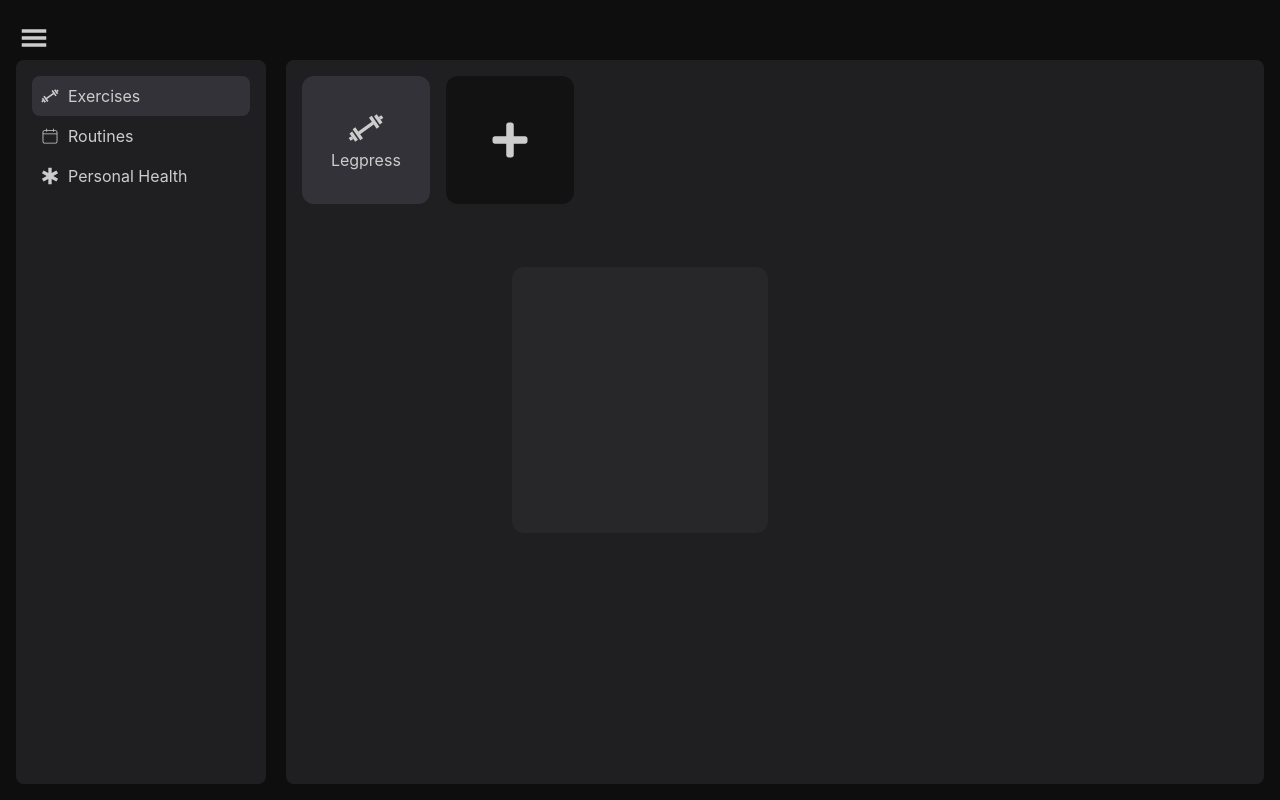
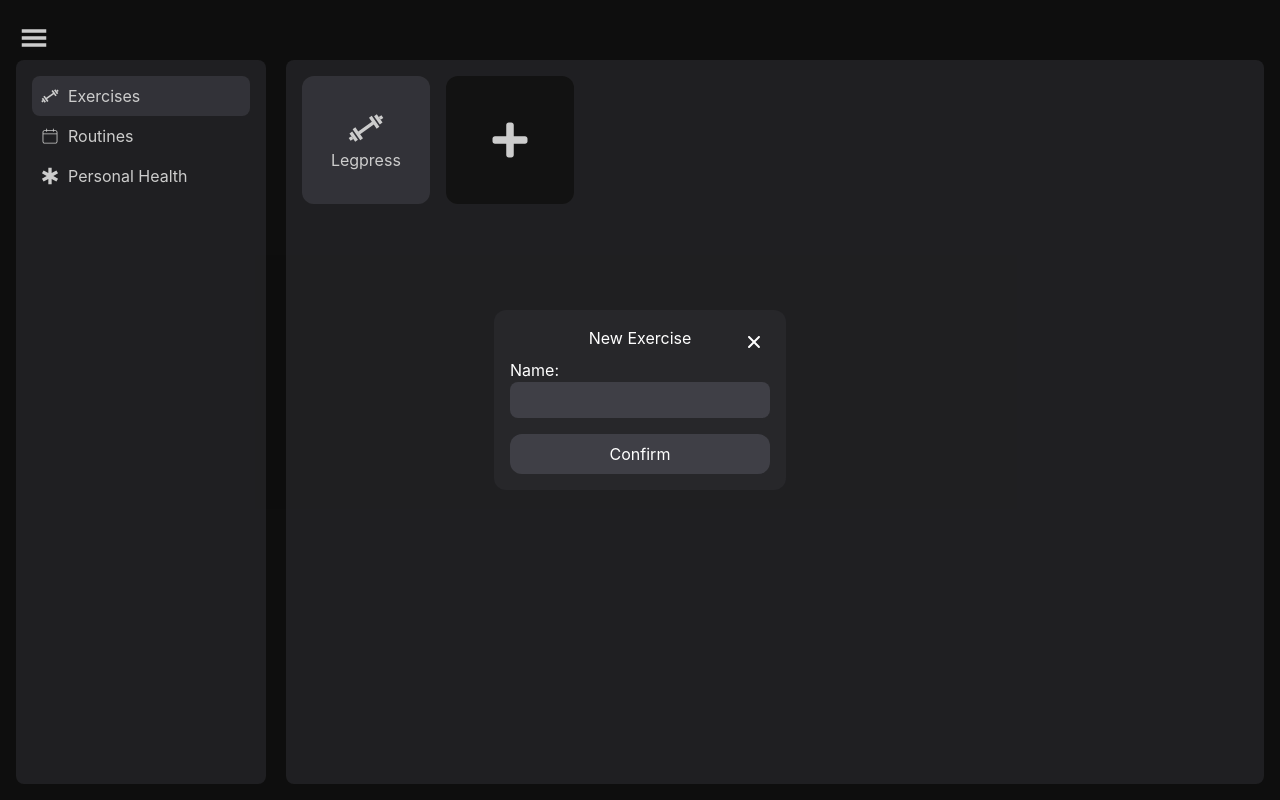
Before and after one commit to lipeaaraujo/GymTracker, a React (Create React App) app: page /exercises in a window 1280 px wide. Both pictures are taken after a click on the button 509 px from the left and 140 px from the top of the page. Built offline with nearby package versions, Linux system fonts and the light colour scheme.

Commit message:
adding new exercise modal

```diff
--- a/src/components/ExerciseModal.js
+++ b/src/components/ExerciseModal.js
@@ -1,14 +1,29 @@
-function ExerciseModal({ open, onClose, children }) {
+import { useState } from "react";
+import Modal from "./Modal";
+
+
+function ExerciseModal({ open, onClose }) {
+
+  const [name, setName] = useState("")
+
   return (
-    <div
-      className={`
-        fixed inset-0 flex justify-center items-center transition-colors
-        ${ open ? "visible bg-black/20" : "invisible" }
-      `}
-      onClick={onClose}
-    >
-      {children}
-    </div>
+    <Modal open={ open } onClose={ onClose } title={ "New Exercise" }>
+      <form className="flex flex-col gap-4">
+        <label className="flex flex-col">
+          Name:
+          <input
+            type="text"
+            value={name}
+            onChange={(e) => setName(e.target.value)}
+          />
+        </label>
+        <button className="w-full p-2 bg-zinc-700 rounded-xl
+                         hover:bg-zinc-600">
+          Confirm
+        </button>
+      </form>
+
+    </Modal>
   )
 }
 
--- /dev/null
+++ b/src/components/Modal.js
@@ -0,0 +1,30 @@
+import { IoIosClose } from "react-icons/io";
+
+function Modal({ open, onClose, title, children }) {
+  return (
+    <div
+      onClick={onClose}
+      className={`
+        fixed inset-0 flex justify-center items-center transition-colors
+        ${ open ? "visible bg-black/20" : "invisible" }
+      `}
+    >
+      <div
+        onClick={(e) => e.stopPropagation()} // stops event propagation to the parent (backdrop)
+        className="bg-zinc-800 flex flex-col items-center p-4 rounded-xl"
+      >
+        <header className="flex flex-row justify-start w-full">
+          <p className="absolute left-1/2 -translate-x-1/2">
+            {title}
+          </p>
+          <button className="ml-auto" onClick={onClose}>
+            <IoIosClose size={32}/>
+          </button>
+        </header>
+        {children}
+      </div>
+    </div>
+  )
+}
+
+export default Modal;
--- a/src/index.css
+++ b/src/index.css
@@ -19,3 +19,7 @@ code {
   font-family: source-code-pro, Menlo, Monaco, Consolas, 'Courier New',
     monospace;
 }
+
+input {
+  @apply bg-zinc-700 p-1.5 rounded-lg
+}
--- a/src/pages/Exercises.js
+++ b/src/pages/Exercises.js
@@ -10,9 +10,7 @@ function Exercises() {
 
   return (
     <>
-      <ExerciseModal open={exerciseModal} onClose={() => setExerciseModal(false)}>
-        <div className="bg-zinc-800 w-1/5 h-1/3 rounded-xl"></div>
-      </ExerciseModal>
+      <ExerciseModal open={exerciseModal} onClose={() => setExerciseModal(false)} />
 
       <div className="flex gap-4 flex-wrap">
         <IconContext.Provider value={ { size: 40 } }>
```
